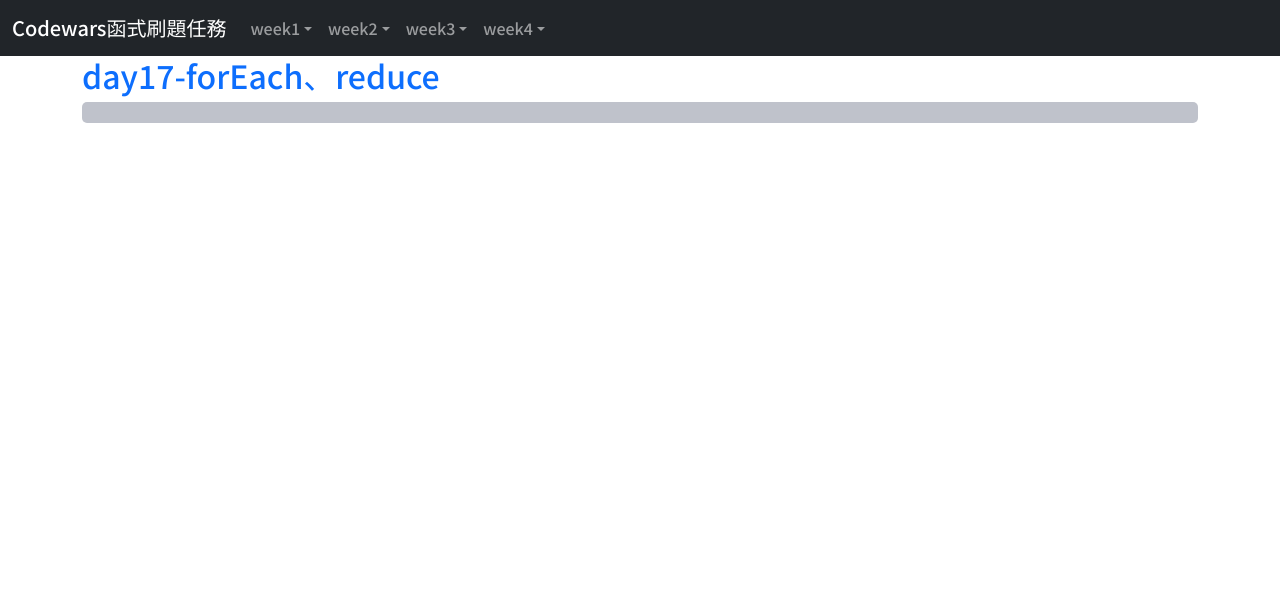
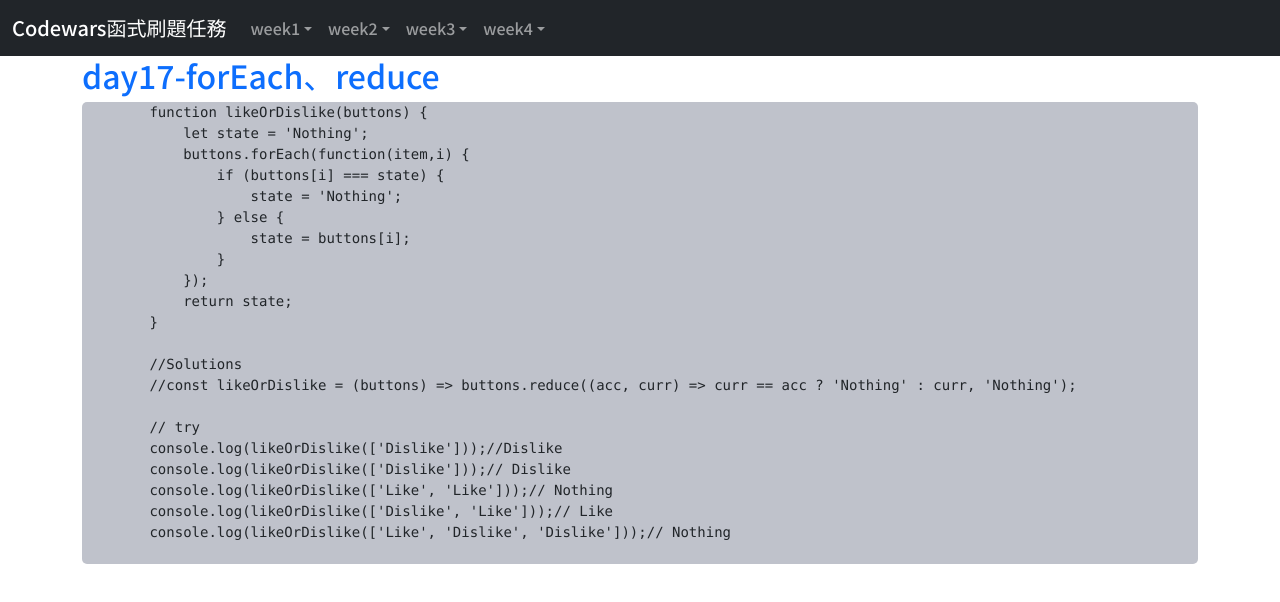
Before and after one commit to MarcoChiu/20250922_2, a plain HTML site: page week4/day17.html in a window 1280 px wide. Drawn offline with nearby package versions, Linux system fonts and the light colour scheme.

Commit message:
update 16 17

```diff
--- a/week4/day17.html
+++ b/week4/day17.html
@@ -15,6 +15,27 @@
         <h2><a href="https://www.codewars.com/kata/62ad72443809a4006998218a" target="_blank">day17-forEach、reduce</a>
         </h2>
         <pre class="prettyprint">
+        function likeOrDislike(buttons) {
+            let state = 'Nothing';
+            buttons.forEach(function(item,i) {
+                if (buttons[i] === state) {
+                    state = 'Nothing';
+                } else {
+                    state = buttons[i];
+                }
+            });
+            return state;
+        }
+
+        //Solutions
+        //const likeOrDislike = (buttons) => buttons.reduce((acc, curr) => curr == acc ? 'Nothing' : curr, 'Nothing');
+
+        // try
+        console.log(likeOrDislike(['Dislike']));//Dislike
+        console.log(likeOrDislike(['Dislike']));// Dislike
+        console.log(likeOrDislike(['Like', 'Like']));// Nothing
+        console.log(likeOrDislike(['Dislike', 'Like']));// Like
+        console.log(likeOrDislike(['Like', 'Dislike', 'Dislike']));// Nothing
         </pre>
     </div>
     <script>
```
Also changed, not shown: week4/day16.html (+22 -1 lines).
